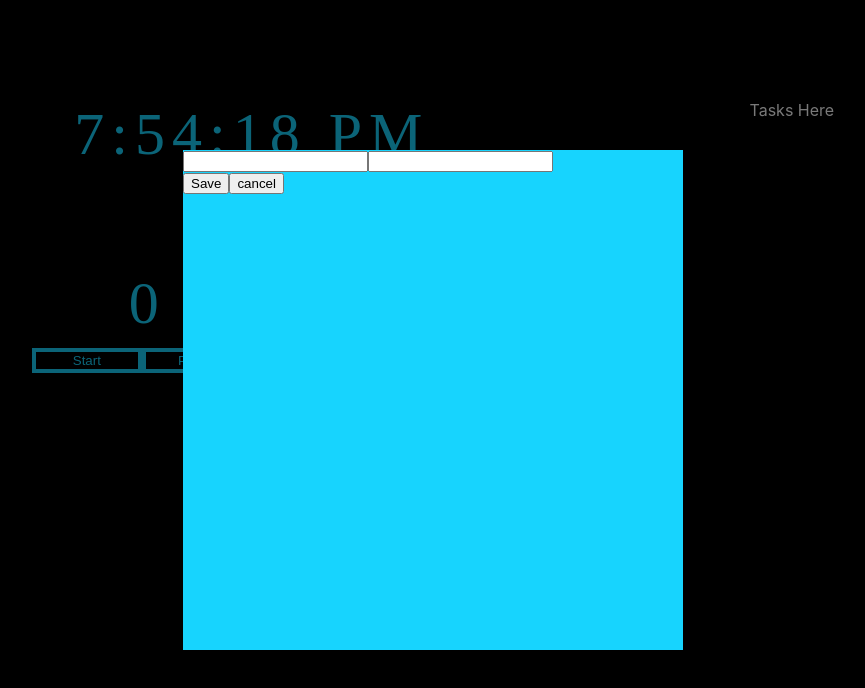
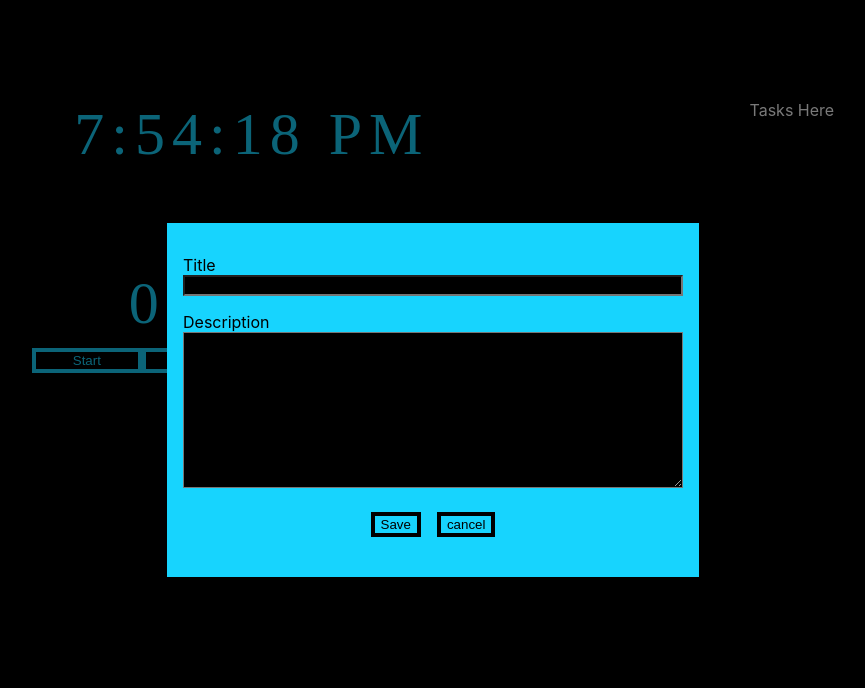
Before and after one commit to ahmed-saifulla/time-tracker, a React (Create React App) app: page / in a window 1280 px wide. Both pictures are taken after a click on the button "Save". Shown: the top 688 px of the page, without its empty margins (207-1072 px from the left). Built offline with nearby package versions, Linux system fonts and the light colour scheme; the HTML template or start-up script is replaced by a standard one.

Commit message:
modal UI

```diff
--- a/src/App.js
+++ b/src/App.js
@@ -111,15 +111,15 @@ function App() {
           <div className="modal-content">
             <form action="">
 
-            <label htmlFor=""></label>
+              <label htmlFor="">Title</label>
               <input type="text" />
 
-            <label htmlFor=""></label>
-            <input type="text" />
+              <label htmlFor="">Description</label>
+              <textarea name="" id="" cols="30" rows="10"></textarea>
 
-            <div className="modal-footer">
-              <button>Save</button>
-              <button onClick={() => {
+              <div className="modal-btns">
+                <button className="btn">Save</button>
+                <button className="btn" onClick={() => {
                   setIsModalOpen(false)
                 }}>cancel</button>
               </div>
--- a/src/index.css
+++ b/src/index.css
@@ -81,5 +81,40 @@ body {
 .modal-content{
   background-color: #17D4FE;
   width: 500px;
-  height: 500px;
+  padding: 16px;
 }
+
+.modal-content form{
+  display: flex;
+  flex-direction: column;
+
+}
+
+.modal-content label{
+  margin-top: 16px;
+}
+
+.modal-content input,
+.modal-content textarea {
+  background-color: #000;
+  color: #fff;
+}
+
+.modal-btns{
+  padding: 16px;
+  display: flex;
+  justify-content: center;
+}
+
+.modal-btns .btn{
+  margin: 8px;
+  border: 4px solid #000;
+  background: #17D4FE;
+  color: #000;
+  cursor: pointer;
+}
+
+.modal-btns .btn:hover{
+  background: #000;
+  color: #17D4FE;
+}
```
Lines whose indentation alone changed are shown as unchanged.
